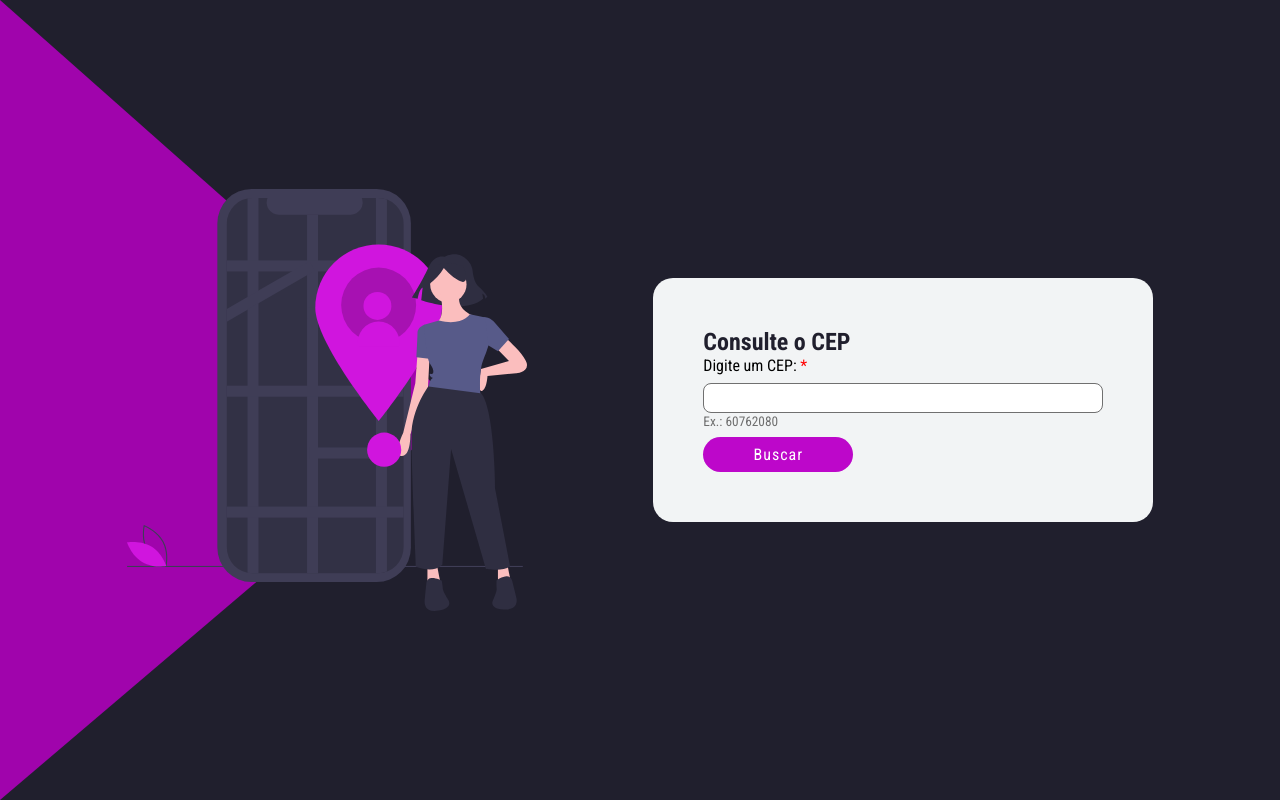
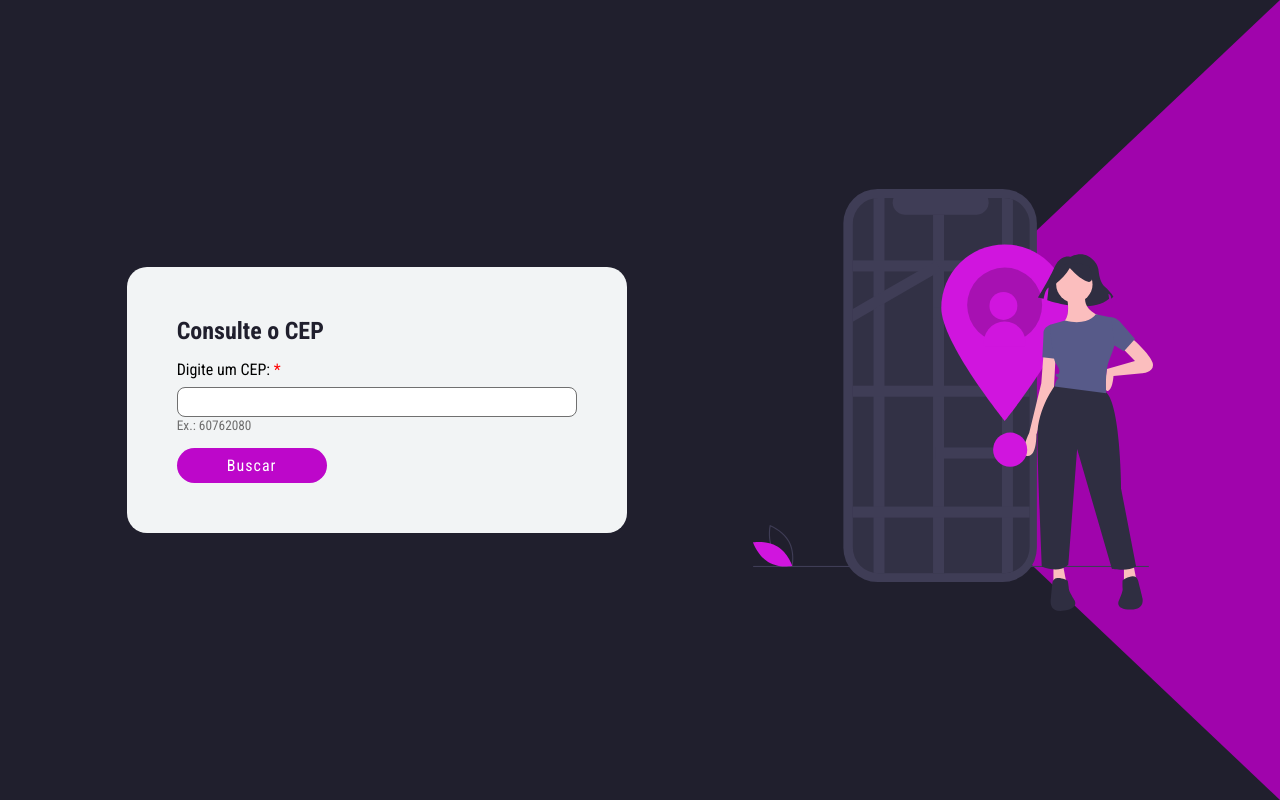
Before and after one commit to lskjkl/consultarCep, a Vue app: page / in a window 1280 px wide. Built offline with nearby package versions, Linux system fonts and the light colour scheme.

Commit message:
comentando e organizando codigo

```diff
--- a/src/App.vue
+++ b/src/App.vue
@@ -3,12 +3,12 @@
   <section class="bg-container">
     <div class="bg-form"></div>
       <div class="content-geral">
-      <img class="imagem-map" src="./assets/map.svg" alt="ilusreação de mapa"/>
+      <img class="imagem-map" src="./assets/svg/map.svg" alt="ilusreação de mapa"/>
       <div class="inputBox" v-show="input">
         <h2 class="title">Consulte o CEP</h2>
         <label>Digite um CEP: <span style="color:red;">*</span></label>
         <input type="text" v-model="recebeCep">
-        <small id="nomeErro" v-if="erroVazio">preencha o campo</small>
+        <small id="nomeErro" v-if="erroVazio">Preencha o campo</small>
         <small id="nomeErro" v-else-if="erroIncompleto">Digite o CEP completo</small>
         <small id="nomeErro" v-else-if="erroCepInvalido">CEP inexistente</small>
         <small id="exemplo"> Ex.: 60762080</small>
@@ -16,8 +16,9 @@
       </div>
       <div class="tableBox" v-show="table">
         <Consulta :bairro="bairro" :rua="rua" :cidade="cidade" :estado="estado" :cep="cep" v-show="table"/>
-        <a class="btn-busca" @click="resetar">Nova busca</a>
+        <a class="btn-busca" @click="novaBusca">Nova busca</a>
       </div>
+      <img class="imagem-map-2" src="./assets/svg/map.svg" alt="ilusreação de mapa"/>
     </div>
   </section>
    </div>
@@ -43,7 +44,7 @@ export default {
       table: false,
       input:true,
       erroCepInvalido: false,
-      validandoCep: "",
+      validandoCep: false,
 
     }
   },
@@ -53,40 +54,47 @@ export default {
   methods: {
     buscarCep: function(){
 
+      // Pegando os dados da API com Axios
+
       axios.get("https://api.postmon.com.br/v1/cep/" + this.recebeCep).then(res => {
           this.bairro = res.data.bairro;
           this.rua = res.data.logradouro;
           this.cidade = res.data.cidade;
           this.estado = res.data.estado;
           this.cep = res.data.cep;
+
+        })
+        .catch(error => {
+          console.log(error)
           })
 
+            // Verificação para saber se a input está vazia
 
             if(this.recebeCep == '' || this.recebeCep == ' '){
-
               this.erroVazio = true;
               this.erroIncompleto = false;
+              this.erroCepInvalido = false;
 
               this.recebeCep = "";
 
+            // Verificação para saber se o usuário digitou número de CEP completo
 
             }else if(this.recebeCep.length < 8){
-
               this.erroVazio = false;
               this.erroIncompleto = true;
-
+              this.erroCepInvalido = false;
               this.recebeCep = "";
 
+            // Verificação para saber se o número de CEP existe
 
-      }else if(this.recebeCep != this.cep){
-
+            }else if(this.recebeCep !== this.cep){
+              this.erroVazio = false;
+              this.erroIncompleto = false;
               this.erroCepInvalido = true;
 
               this.recebeCep = "";
 
-
             }else{
-
               this.erroVazio = false;
               this.erroIncompleto = false;
               this.erroCepInvalido = false;
@@ -94,12 +102,9 @@ export default {
               this.table = true;
 
               this.recebeCep = "";
-
-
-          console.log("deu bom");
             }
     },
-    resetar: function(){
+    novaBusca: function(){
       this.table = false;
       this.input = true;
 
@@ -138,10 +143,15 @@ export default {
   min-width: 600px;
   background-color: #a004ac;
   clip-path: polygon(0 0, 0 100%, 36% 51%);
-  transition: 0.8s ease-in;
+  clip-path: polygon(67% 50%, 100% 100%, 100% 0);
 }
 
 .imagem-map{
+  max-width: 400px;
+  width: 50%;
+  display: none;
+}
+.imagem-map-2{
   max-width: 400px;
   width: 50%;
 }
@@ -158,6 +168,7 @@ export default {
 
 .title{
   color: #201f2d;
+  margin-bottom: 15px;
 }
 
 .inputBox{
@@ -179,7 +190,7 @@ export default {
   color: #000;
 }
 .inputBox input{
-  max-width: 400px;
+  max-width: 500px;
   height: 30px;
   background: #FFFFFF 0% 0% no-repeat padding-box;
   padding: 12px 10px;
@@ -202,7 +213,7 @@ export default {
 
 .btn-busca{
   max-width: 150px;
-  margin-top:2%;
+  margin-top:15px;
   padding: 8px 20px;
   background: #bd07ca;
   border-radius: 50px;
@@ -246,6 +257,12 @@ export default {
   .imagem-map{
     width: 100%;
     max-width: 250px;
+    display: inline;
+  }
+  .imagem-map-2{
+    width: 100%;
+    max-width: 250px;
+    display: none;
   }
 
   .inputBox{
--- a/src/components/Consulta.vue
+++ b/src/components/Consulta.vue
@@ -25,19 +25,16 @@ export default {
         rua: String,
         cidade: String,
         estado: String,
-        cep: Number
+        cep: String
     }
 }
 </script>
 
 <style>
-table{
-    max-width: 100%;
+.table-custom{
+    width: 100%;
+    max-width: 500px;
     background-color: #f2f4f5;
-}
-
-table-custom{
-    width: 100%;
 }
 
 .table-custom .head{
@@ -49,11 +46,11 @@ table-custom{
 
 table td, table th {
     border-width: 0 0 1px;
-    padding: 0.5em 16px;
+    padding: 4px 5px;
 }
 
-@media (max-width: 991px) {
-  .table-responsive {
+@media (max-width: 991px){
+  .table-responsive{
     display: block;
     position: relative;
     width: 100%;
@@ -65,15 +62,15 @@ table td, table th {
   .table-responsive tbody,
   .table-responsive th,
   .table-responsive td,
-  .table-responsive tr {
+  .table-responsive tr{
     display: block;
   }
 
-  .table-responsive thead {
+  .table-responsive thead{
     float: left;
   }
 
-  .table-responsive tbody {
+  .table-responsive tbody{
     width: auto;
     position: relative;
     overflow-x: auto;
@@ -81,15 +78,15 @@ table td, table th {
     white-space: nowrap;
   }
 
-  .table-responsive tbody tr {
+  .table-responsive tbody tr{
     display: inline-block;
   }
 
-  .table td:last-child {
+  .table td:last-child{
      border-right: #999999 solid 1px;
   }
 
-  .content table thead td, .content table thead th {
+  .content table thead td, .content table thead th{
     border-width: 0 0 1px;
   }
 }
```
Also changed, not shown: src/assets/svg/map.svg (renamed from src/assets/map.svg). Lines whose indentation alone changed are shown as unchanged.
